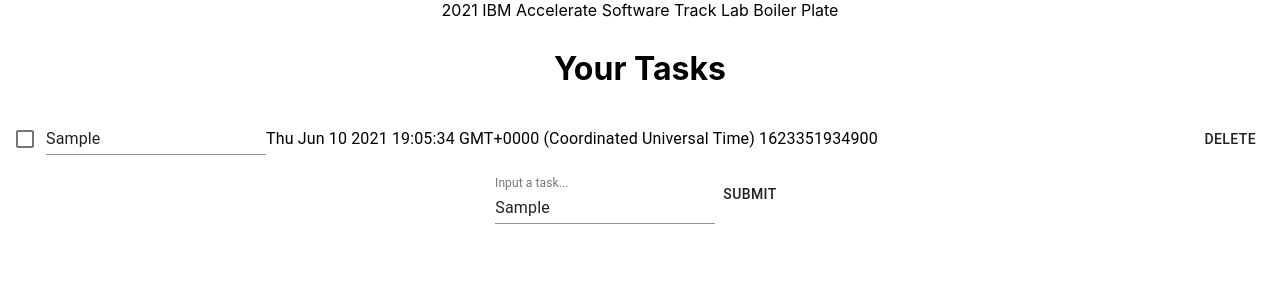
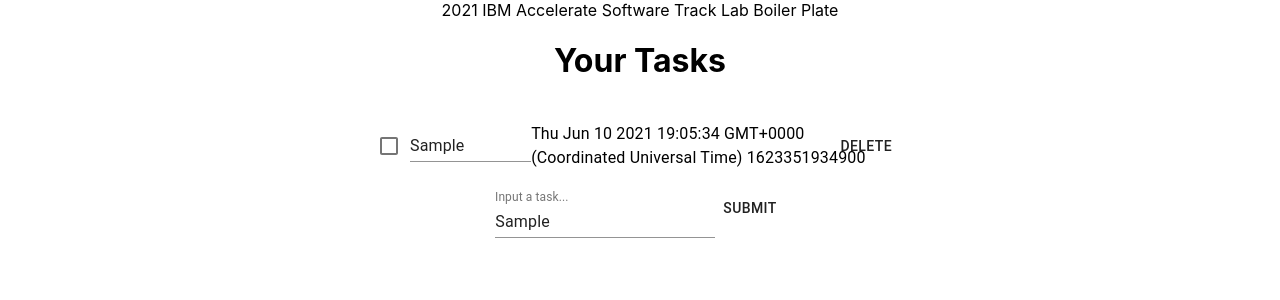
Before and after one commit to 2021-IBM-Accelerate-SW-Track/lab-1-team-52, a React (Create React App) app: page / in a window 1280 px wide. Both pictures are taken after typing "Sample" into the empty fields and a click on the button "SUBMIT". Shown: the top 300 px of the page. Built offline with nearby package versions, Linux system fonts and the light colour scheme; the HTML template or start-up script is replaced by a standard one.

Commit message:
implementation using functions only

```diff
--- a/src/component/body/body.js
+++ b/src/component/body/body.js
@@ -8,6 +8,96 @@
 import {TextField} from '@material-ui/core'
 import {Button} from '@material-ui/core'
 import {ClickAwayListener} from '@material-ui/core'
+import {Container} from '@material-ui/core'
+import {makeStyles} from '@material-ui/core/styles'
+
+const useStyles = makeStyles((theme) => ({
+  root: {
+      width: '100%',
+      maxWidth: 360,
+      backgroundColor: theme.palette.background.paper,
+  },
+}));
+
+function duplicate(task, tasks){
+    console.log(task, tasks);
+    for(let i = 0; i < tasks.length; i ++){
+        if(task[0] === tasks[i][0]){
+            alert("Duplicate Detected");
+            return true;
+        }
+    }
+    return false;
+}
+
+export default function Body(){
+    const [tasks, setTasks] = React.useState([]);
+    const [change, setChange] = React.useState([-1, ""]);
+
+    const handleSubmit = (event) => {
+        let date = new Date();
+        let task = [document.getElementById("task-input").value, date + " " + date.getTime()];
+        if(!duplicate(task, tasks)){
+            const newtasks = [...tasks, task];
+            setTasks(newtasks);
+        }
+    }
+
+    const handleDelete = (i) => {
+        let newtasks = [...tasks];
+        newtasks.splice(i, 1);
+        setTasks(newtasks);
+    }
+
+    const handleChange= () => {
+        if (change[0] !== -1){
+            let newtasks = [...tasks];
+            newtasks[change[0]][0] = change[1];
+            setChange([-1, ""]);
+            setTasks(newtasks);
+        }
+    }
+
+    return(
+        <body>
+         <Container maxWidth="sm">
+         <h1>Your Tasks</h1>
+         <List alignItems="flex-start">
+          {tasks.map((task, i) => {
+            const labelId = `label-${i}`;
+            return(
+            <ListItem key={task[0]} role={undefined}>
+              <Checkbox edge="start" disableRipple inputProps={{'aria-labelledby': labelId}}/>
+              <ClickAwayListener onClickAway={() => {handleChange(i);}}>
+                <TextField id={labelId} onChange={(e) => {setChange([i, e.target.value]);} } defaultValue={`${task[0]}`}/>
+              </ClickAwayListener>
+              <ListItemText id={labelId} primary={`${task[1]}`}/>
+              <ListItemSecondaryAction>
+                <Button edge="end" onClick={() => {handleDelete(i);}}>Delete</Button>
+              </ListItemSecondaryAction>
+            </ListItem>
+            )
+          })}
+        </List>
+        <form noValidate autoComplete="off">
+          <TextField id="task-input" data-testid="new-item-input" label="Input a task..." />
+          <Button
+            onClick={() => {handleSubmit();}}
+            data-testid="new-item-button">Submit</Button>
+        </form>
+        </Container>
+        </body>
+    )
+}
+
+/*
+const useStyles = makeStyles((theme) => ({
+  root: {
+      width: '100%',
+      maxWidth: 360,
+      backgroundColor: theme.palette.background.paper,
+  },
+}));
 
 function duplicate(task, tasks){
     for(let i = 0; i < tasks.length; i ++){
@@ -19,12 +109,13 @@
     return false;
 }
 
+
 class TaskList extends React.Component{
     constructor(){
         super();
         this.state = {tasks: [], change: [-1, ""]};
-        this.handleSubmit = this.handleSubmit.bind(this);
-        this.handleDelete = this.handleDelete.bind(this);
+        //this.handleSubmit = this.handleSubmit.bind(this);
+        //this.handleDelete = this.handleDelete.bind(this);
     }
 
     handleSubmit(event){
@@ -56,7 +147,8 @@
     render(){
         return(
         <body>
-         <List>
+         <Container maxWidth="sm">
+         <List alignItems="flex-start">
           <h1>Your Tasks</h1>
           {this.state.tasks.map((task, i) => {
             const labelId = `label-${i}`;
@@ -80,6 +172,7 @@
             onClick={() => {this.handleSubmit();}}
             data-testid="new-item-button">Submit</Button>
         </form>
+        </Container>
         </body>
         )
     }
@@ -88,3 +181,4 @@
 export default function Body(){
     return new TaskList();
 }
+*/
```
